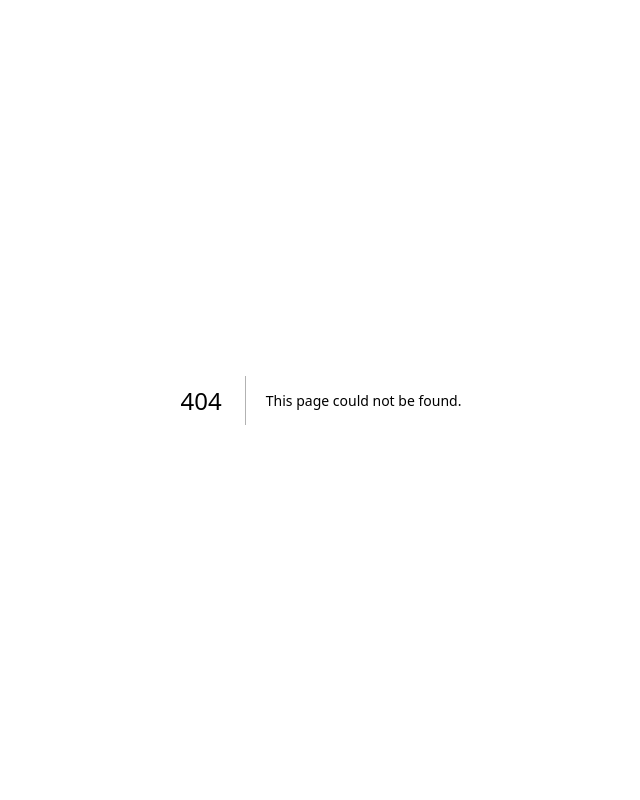
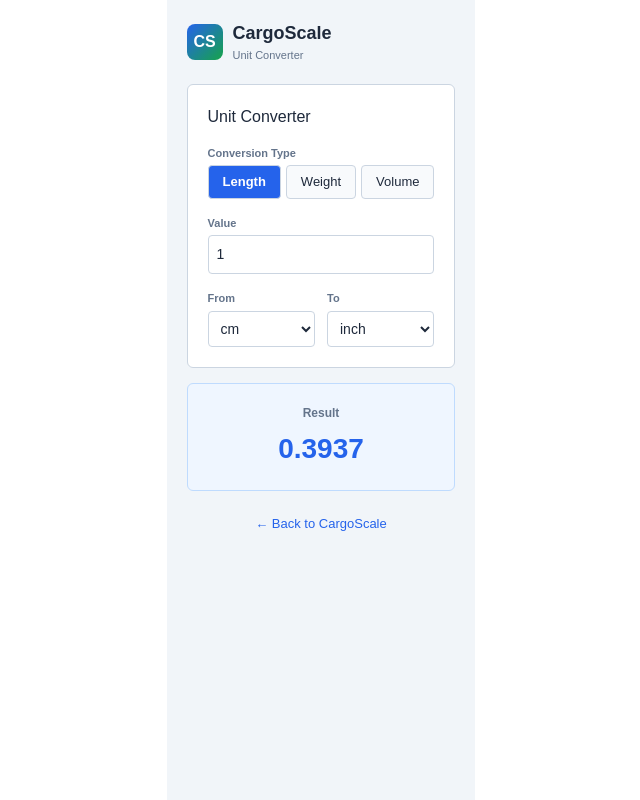
Before and after one commit to moayadhaboosh22/cargoscale, a Next.js app: page /tools/unit-converter in a window 1280 px wide. Before the commit this address had no page. Shown: the whole page, without its empty margins (319-959 px from the left). Built offline with nearby package versions, Linux system fonts and the light colour scheme.

Commit message:
Phase 3: Add Unit Converter tool - Phase 3 complete

```diff
--- a/app/page.tsx
+++ b/app/page.tsx
@@ -76,12 +76,15 @@ export default function HomePage() {
             </div>
           </Link>
 
-          <div style={{ background: '#f8fafc', border: '1px dashed #cbd5e1', borderRadius: '8px', padding: '20px' }}>
-            <div style={{ fontSize: '16px', fontWeight: 'bold', color: '#94a3b8', marginBottom: '6px' }}>More Tools</div>
-            <div style={{ fontSize: '13px', color: '#94a3b8', lineHeight: '1.5' }}>
-              Unit Converter is coming soon.
+          <Link
+            href="/tools/unit-converter"
+            style={{ display: 'block', background: '#fff', border: '1px solid #cbd5e1', borderRadius: '8px', padding: '20px', textDecoration: 'none', color: 'inherit' }}
+          >
+            <div style={{ fontSize: '16px', fontWeight: 'bold', color: '#1e293b', marginBottom: '6px' }}>Unit Converter</div>
+            <div style={{ fontSize: '13px', color: '#64748b', lineHeight: '1.5' }}>
+              Convert length, weight, and volume units used in shipping.
             </div>
-          </div>
+          </Link>
         </div>
       </section>
 
--- /dev/null
+++ b/app/tools/unit-converter/page.tsx
@@ -0,0 +1,152 @@
+'use client';
+import React, { useState } from 'react';
+import { convertToMeters, convertToKg } from '../../../lib/engine/units';
+import { calculateCFT } from '../../../lib/engine/cbm';
+
+type ConversionType = 'length' | 'weight' | 'volume';
+
+export default function UnitConverterPage() {
+  const [conversionType, setConversionType] = useState<ConversionType>('length');
+  const [inputValue, setInputValue] = useState<number>(1);
+  const [lengthFrom, setLengthFrom] = useState<'cm' | 'm' | 'in' | 'ft'>('cm');
+  const [lengthTo, setLengthTo] = useState<'cm' | 'm' | 'in' | 'ft'>('in');
+  const [weightFrom, setWeightFrom] = useState<'kg' | 'lb'>('kg');
+  const [weightTo, setWeightTo] = useState<'kg' | 'lb'>('lb');
+  const [volumeFrom, setVolumeFrom] = useState<'cbm' | 'cft'>('cbm');
+  const [volumeTo, setVolumeTo] = useState<'cbm' | 'cft'>('cft');
+
+  function metersToUnit(meters: number, unit: 'cm' | 'm' | 'in' | 'ft'): number {
+    if (unit === 'm') return meters;
+    if (unit === 'cm') return meters * 100;
+    if (unit === 'in') return meters / 0.0254;
+    return meters / 0.3048;
+  }
+
+  function calculateLengthResult(): number {
+    const meters = convertToMeters(inputValue, lengthFrom);
+    return metersToUnit(meters, lengthTo);
+  }
+
+  function calculateWeightResult(): number {
+    const kg = convertToKg(inputValue, weightFrom);
+    if (weightTo === 'kg') return kg;
+    return kg / 0.45359237;
+  }
+
+  function calculateVolumeResult(): number {
+    if (volumeFrom === volumeTo) return inputValue;
+    if (volumeFrom === 'cbm' && volumeTo === 'cft') return calculateCFT(inputValue);
+    return inputValue / 35.3146667;
+  }
+
+  let result = 0;
+  if (conversionType === 'length') result = calculateLengthResult();
+  else if (conversionType === 'weight') result = calculateWeightResult();
+  else result = calculateVolumeResult();
+
+  return (
+    <main style={{ padding: '20px', fontFamily: 'Arial, sans-serif', maxWidth: '600px', margin: '0 auto', background: '#f1f5f9', color: '#1e293b', direction: 'ltr', minHeight: '100vh' }}>
+
+      <div style={{ display: 'flex', alignItems: 'center', gap: '10px', marginBottom: '20px' }}>
+        <div style={{ width: '36px', height: '36px', borderRadius: '8px', background: 'linear-gradient(135deg, #2563eb, #16a34a)', display: 'flex', alignItems: 'center', justifyContent: 'center', color: '#fff', fontWeight: 'bold', fontSize: '16px' }}>CS</div>
+        <div>
+          <div style={{ fontSize: '18px', fontWeight: 'bold' }}>CargoScale</div>
+          <div style={{ fontSize: '11px', color: '#64748b' }}>Unit Converter</div>
+        </div>
+      </div>
+
+      <div style={{ background: '#ffffff', border: '1px solid #cbd5e1', borderRadius: '6px', padding: '20px', marginBottom: '15px' }}>
+        <h2 style={{ fontSize: '16px', margin: '0 0 16px 0' }}>Unit Converter</h2>
+
+        <div style={{ marginBottom: '16px' }}>
+          <label style={{ fontSize: '11px', fontWeight: 'bold', color: '#64748b', display: 'block', marginBottom: '4px' }}>Conversion Type</label>
+          <div style={{ display: 'flex', gap: '5px' }}>
+            {(['length', 'weight', 'volume'] as ConversionType[]).map(type => (
+              <button
+                key={type}
+                onClick={() => setConversionType(type)}
+                style={{
+                  padding: '6px 14px',
+                  borderRadius: '4px',
+                  border: '1px solid #cbd5e1',
+                  background: conversionType === type ? '#2563eb' : '#f8fafc',
+                  color: conversionType === type ? '#fff' : '#1e293b',
+                  cursor: 'pointer',
+                  fontSize: '13px',
+                  fontWeight: conversionType === type ? 'bold' : 'normal',
+                  textTransform: 'capitalize'
+                }}
+              >
+                {type}
+              </button>
+            ))}
+          </div>
+        </div>
+
+        <div style={{ marginBottom: '16px' }}>
+          <label style={{ fontSize: '11px', fontWeight: 'bold', color: '#64748b', display: 'block', marginBottom: '4px' }}>Value</label>
+          <input type="number" value={inputValue} onChange={e => setInputValue(Number(e.target.value))} style={{ width: '100%', padding: '8px', border: '1px solid #cbd5e1', borderRadius: '4px', fontSize: '14px' }} />
+        </div>
+
+        <div style={{ display: 'grid', gridTemplateColumns: '1fr 1fr', gap: '12px' }}>
+          <div>
+            <label style={{ fontSize: '11px', fontWeight: 'bold', color: '#64748b', display: 'block', marginBottom: '4px' }}>From</label>
+            {conversionType === 'length' && (
+              <select value={lengthFrom} onChange={e => setLengthFrom(e.target.value as 'cm' | 'm' | 'in' | 'ft')} style={{ width: '100%', padding: '8px', border: '1px solid #cbd5e1', borderRadius: '4px', fontSize: '14px', background: '#fff' }}>
+                <option value="cm">cm</option>
+                <option value="m">m</option>
+                <option value="in">inch</option>
+                <option value="ft">ft</option>
+              </select>
+            )}
+            {conversionType === 'weight' && (
+              <select value={weightFrom} onChange={e => setWeightFrom(e.target.value as 'kg' | 'lb')} style={{ width: '100%', padding: '8px', border: '1px solid #cbd5e1', borderRadius: '4px', fontSize: '14px', background: '#fff' }}>
+                <option value="kg">kg</option>
+                <option value="lb">lb</option>
+              </select>
+            )}
+            {conversionType === 'volume' && (
+              <select value={volumeFrom} onChange={e => setVolumeFrom(e.target.value as 'cbm' | 'cft')} style={{ width: '100%', padding: '8px', border: '1px solid #cbd5e1', borderRadius: '4px', fontSize: '14px', background: '#fff' }}>
+                <option value="cbm">CBM</option>
+                <option value="cft">CFT</option>
+              </select>
+            )}
+          </div>
+          <div>
+            <label style={{ fontSize: '11px', fontWeight: 'bold', color: '#64748b', display: 'block', marginBottom: '4px' }}>To</label>
+            {conversionType === 'length' && (
+              <select value={lengthTo} onChange={e => setLengthTo(e.target.value as 'cm' | 'm' | 'in' | 'ft')} style={{ width: '100%', padding: '8px', border: '1px solid #cbd5e1', borderRadius: '4px', fontSize: '14px', background: '#fff' }}>
+                <option value="cm">cm</option>
+                <option value="m">m</option>
+                <option value="in">inch</option>
+                <option value="ft">ft</option>
+              </select>
+            )}
+            {conversionType === 'weight' && (
+              <select value={weightTo} onChange={e => setWeightTo(e.target.value as 'kg' | 'lb')} style={{ width: '100%', padding: '8px', border: '1px solid #cbd5e1', borderRadius: '4px', fontSize: '14px', background: '#fff' }}>
+                <option value="kg">kg</option>
+                <option value="lb">lb</option>
+              </select>
+            )}
+            {conversionType === 'volume' && (
+              <select value={volumeTo} onChange={e => setVolumeTo(e.target.value as 'cbm' | 'cft')} style={{ width: '100%', padding: '8px', border: '1px solid #cbd5e1', borderRadius: '4px', fontSize: '14px', background: '#fff' }}>
+                <option value="cbm">CBM</option>
+                <option value="cft">CFT</option>
+              </select>
+            )}
+          </div>
+        </div>
+      </div>
+
+      <div style={{ background: '#eff6ff', border: '1px solid #bfdbfe', borderRadius: '6px', padding: '20px', textAlign: 'center', marginBottom: '20px' }}>
+        <div style={{ fontSize: '12px', color: '#64748b', fontWeight: 'bold', marginBottom: '6px' }}>Result</div>
+        <div style={{ fontSize: '28px', fontWeight: 'bold', color: '#2563eb' }}>{result.toFixed(4)}</div>
+      </div>
+
+      <div style={{ textAlign: 'center' }}>
+        <a href="/" style={{ fontSize: '13px', color: '#2563eb', textDecoration: 'none' }}>&larr; Back to CargoScale</a>
+      </div>
+
+    </main>
+  );
+}
```
